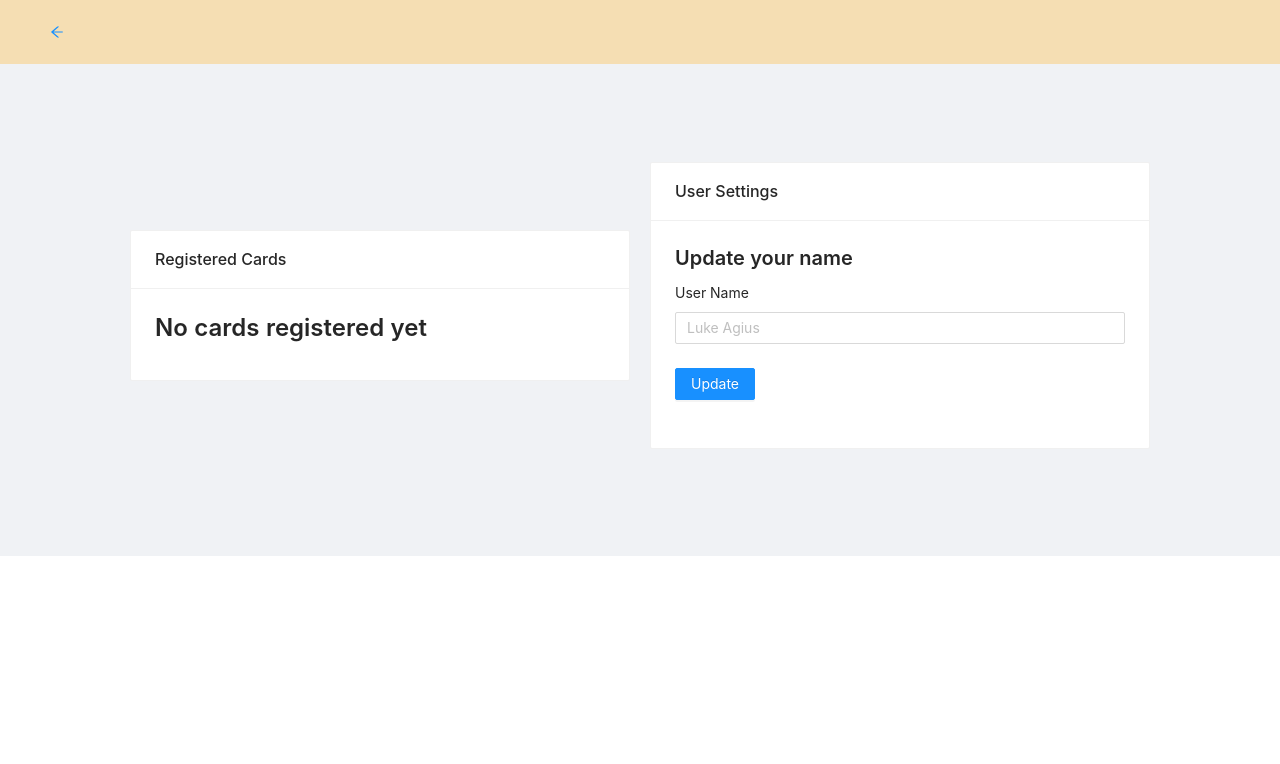
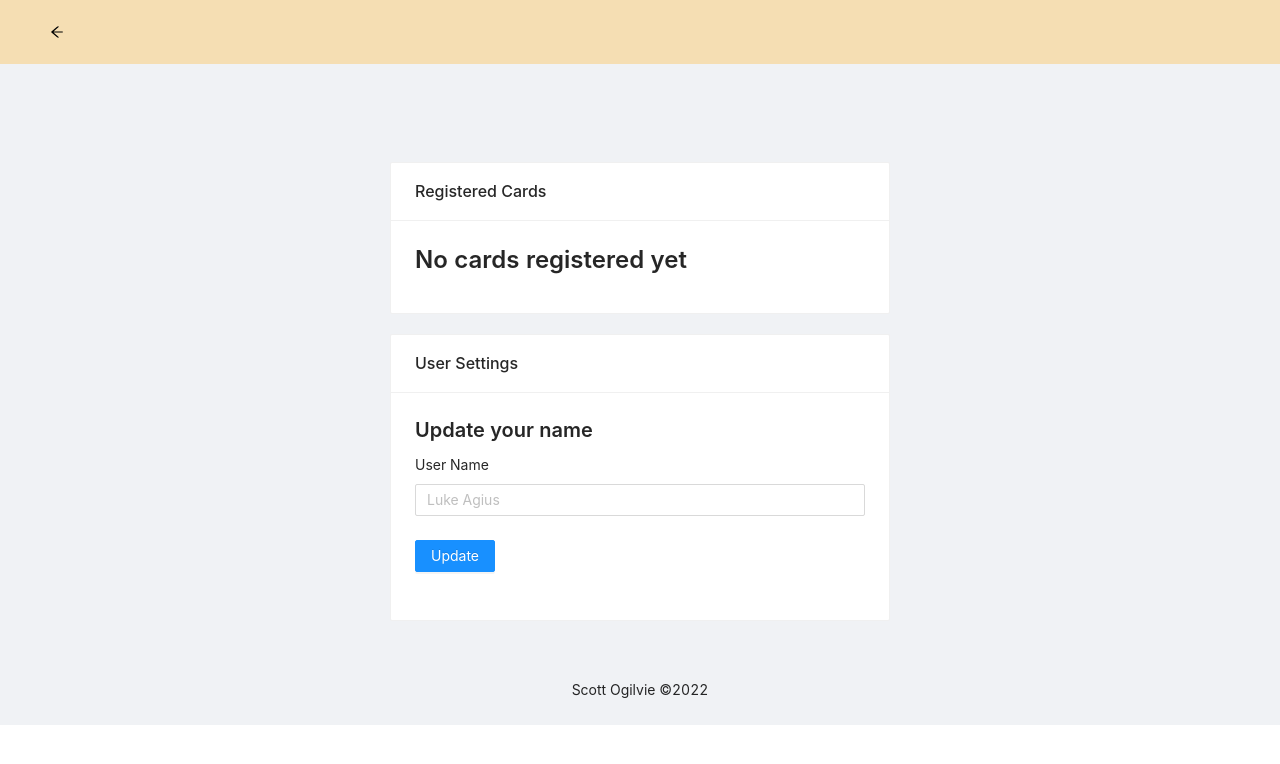
Before and after one commit to ScottOgi/asb-card-test, a React (Create React App) app in the folder card-tech-test/: page /MenuPage in a window 1280 px wide. Shown: the top 764 px of the page. Built offline with nearby package versions, Linux system fonts and the light colour scheme.

Commit message:
updated navigation and forms to look more clean

```diff
--- a/card-tech-test/package.json
+++ b/card-tech-test/package.json
@@ -13,6 +13,7 @@
     "@types/react-dom": "^17.0.11",
     "antd": "^4.18.5",
     "immer": "^9.0.12",
+    "jest": "^27.5.0",
     "react": "^17.0.2",
     "react-dom": "^17.0.2",
     "react-router-dom": "^6.2.1",
--- a/card-tech-test/src/App.css
+++ b/card-tech-test/src/App.css
@@ -1,5 +1,6 @@
 .App {
   text-align: center;
+  height: 100%;
 }
 
 .App-logo {
--- a/card-tech-test/src/navigation/navigation.tsx
+++ b/card-tech-test/src/navigation/navigation.tsx
@@ -10,13 +10,18 @@ const { Header, Content, Footer } = Layout
 const Navigation = () => {
     let isMenuActive = useLocation().pathname === '/'
 
+    let navStyle = {
+        color: 'black'
+    }
+
     return (
-        <Layout>
+        <Layout
+            style={{height: '100%'}}>
             <Header
                 style={{backgroundColor: 'wheat'}}>
                     { isMenuActive ?
-                    <NavLink to={'/MenuPage'}><MenuOutlined /></NavLink> :
-                    <NavLink to={'/'}><ArrowLeftOutlined/></NavLink> }
+                    <NavLink to={'/MenuPage'} style={navStyle}><MenuOutlined /></NavLink> :
+                    <NavLink to={'/'} style={navStyle}><ArrowLeftOutlined/></NavLink> }
             </Header>
             <Layout>
             <Content className={css['site-layout']} style={{ padding: '0 50px', marginTop: 64 }}>
@@ -29,8 +34,8 @@ const Navigation = () => {
             </Content>
             </Layout>
             <Footer
-                style={{height:'100%'}}>
-
+                style={{ textAlign: 'center', bottom: '0px' }}>
+                Scott Ogilvie ©2022
             </Footer>
         </Layout>
     )
--- a/card-tech-test/src/page/menu/index.tsx
+++ b/card-tech-test/src/page/menu/index.tsx
@@ -1,4 +1,4 @@
-import { Form, Row, Card, Typography, Input, Button } from "antd"
+import { Form, Row, Card, Typography, Input, Button, Col } from "antd"
 import { useContext } from "react"
 import { StateCtx } from "../../store"
 import { UPDATE } from "../../store/action"
@@ -15,6 +15,7 @@ export const MenuPage: React.FC = () => {
     }
 
     return (
+        <Col >
             <Row justify='center' align='middle'>
                 {
                     cards.length == 0 ?
@@ -32,6 +33,8 @@ export const MenuPage: React.FC = () => {
                                 </Typography>
                             </Card>
                         })}
+            </Row>
+            <Row justify="center" align="middle">
 
                 <Card title="User Settings" bordered={true} style={{ width: 500, margin: 10 }}>
                     <Typography>
@@ -41,12 +44,12 @@ export const MenuPage: React.FC = () => {
                         layout='vertical'
                         name='login-form'
                         className='login-form'
-                    initialValues={{remember:true}}
+                        initialValues={{ remember: true }}
                         onFinish={onFinish}>
                         <Form.Item
                             label="User Name"
                             name="name"
-                        initialValue={ name || "" }
+                            initialValue={name || ""}
                         >
                             <Input type='text' placeholder='Luke Agius' />
                         </Form.Item>
@@ -58,6 +61,7 @@ export const MenuPage: React.FC = () => {
                     </Form>
                 </Card>
             </Row>
+        </Col>
     )
 }
 
--- a/card-tech-test/src/page/register-card-form/index.tsx
+++ b/card-tech-test/src/page/register-card-form/index.tsx
@@ -17,8 +17,6 @@ export const RegisterCard: React.FC = () => {
         }})
         navigate("../MenuPage", { replace: true })
     }
-
-    const expiryFormat = 'YYYY/MM'
 
     return (
         <Row justify='center' align='middle'>
```
Also changed, not shown: 2 other files (tests, documents, lock files or other folders). Lines whose indentation alone changed are shown as unchanged.
